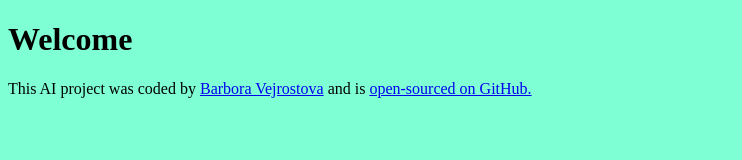
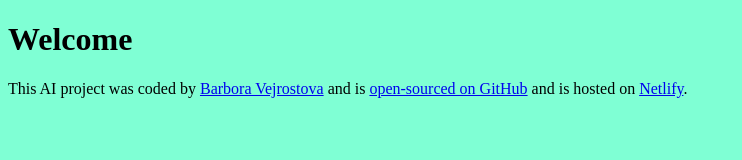
Before and after one commit to Barkika/generator, a plain HTML site: page index.html in a window 1280 px wide. Shown: the whole page, without its empty margins (0-742 px from the left). Drawn offline with Linux system fonts and the light colour scheme.

Commit message:
Footer update

```diff
--- a/index.html
+++ b/index.html
@@ -15,9 +15,13 @@
         Barbora Vejrostova</a
       >
       and is
-      <a href="https://github.com/Barkika/generator" target="_blank"
-        >open-sourced on GitHub.</a
+      <a href="https://github.com/Barkika/generator" target="_blank">
+        open-sourced on GitHub</a
       >
+      and is hosted on
+      <a href="https://helpful-liger-2b937f.netlify.app/" target="_blank"
+        >Netlify</a
+      >.
     </footer>
     <script src="src/index.js"></script>
   </body>
```
